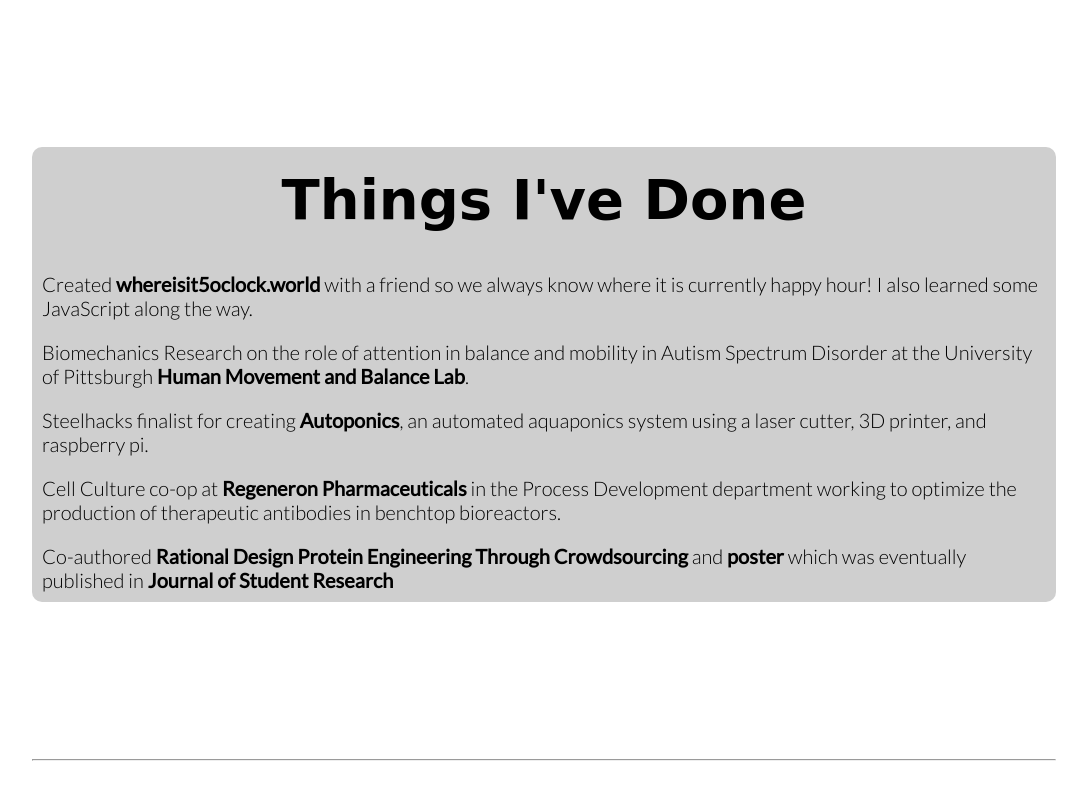
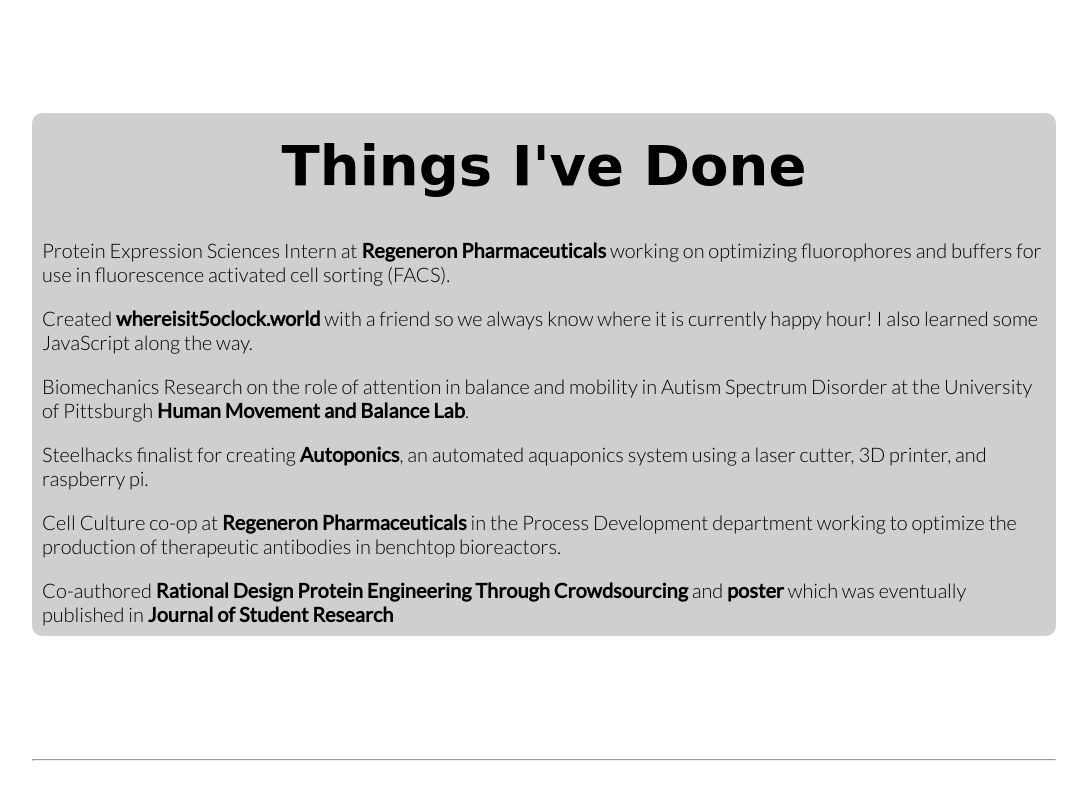
Before and after one commit to patrickbohse/patrickbohse.com, a plain HTML site: page index.html in a window 1280 px wide. Shown: the part 1555-2355 px from the top of the page, without its empty margins (96-1183 px from the left). Drawn offline with nearby package versions, Linux system fonts and the light colour scheme; a web font is replaced by a local one.

Commit message:
Updated "Things I've Done" section of index.html

```diff
--- a/index.html
+++ b/index.html
@@ -47,6 +47,7 @@
                 <div id="things_ive_done" class="vheight">
                     <span>
                         <h2 class="top">Things I've Done</h2>
+			<p class="middle">Protein Expression Sciences Intern at <a href="https://www.regeneron.com/" target="_blank"><b>Regeneron Pharmaceuticals</b></a> working on optimizing fluorophores and buffers for use in fluorescence activated cell sorting (FACS).</p>
                         <p class="middle">Created <a href="http://whereisit5oclock.world/" target="_blank"><b>whereisit5oclock.world</b></a> with a friend so we always know where it is currently happy hour! I also learned some JavaScript along the way.</p>
                         <p class="middle">Biomechanics Research on the role of attention in balance and mobility in Autism Spectrum Disorder at the University of Pittsburgh <a href="http://www.engineering.pitt.edu/hmbl/" target="_blank"><b>Human Movement and Balance Lab</b></a>.</p>
                         <p class="middle">Steelhacks finalist for creating <a href="https://devpost.com/software/autoponics" target="_blank"><b>Autoponics</b></a>, an automated aquaponics system using a laser cutter, 3D printer, and raspberry pi.</p>
```
